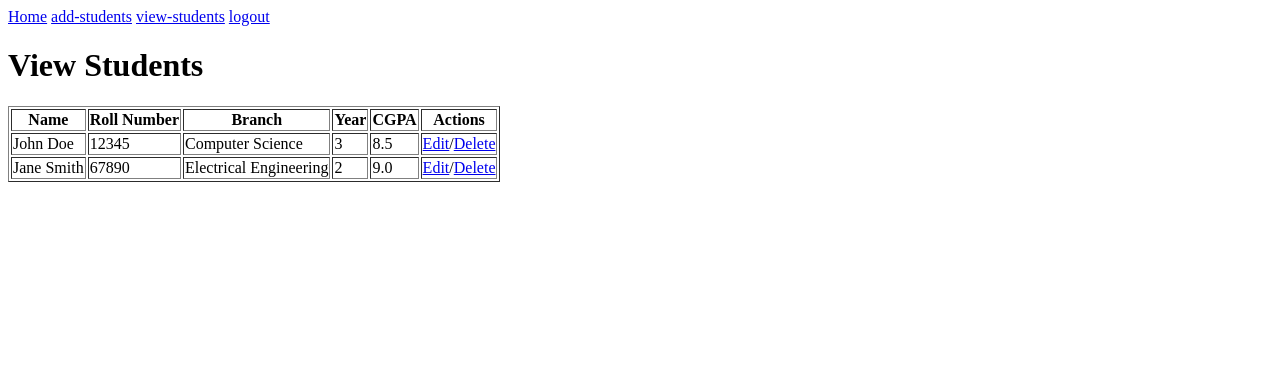
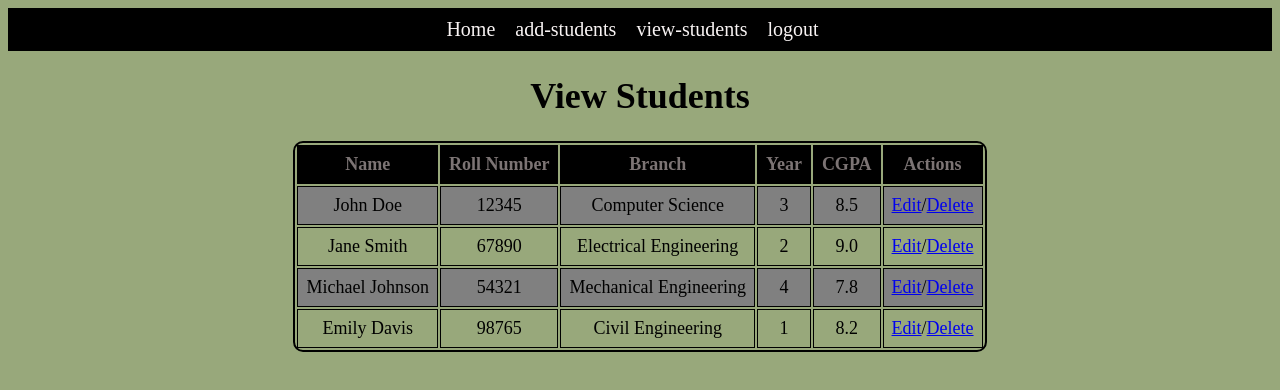
Before and after one commit to RamTeja-ops/FSDProject, a plain HTML site: page viewStudents.html in a window 1280 px wide. Drawn offline with Linux system fonts and the light colour scheme.

Commit message:
added styling part to my all files(Version-2)

```diff
--- /dev/null
+++ b/styles.css
@@ -0,0 +1,73 @@
+nav a{
+    margin-right: 15px;
+    text-decoration: none;
+    color: #f8f3f3;
+}
+nav a:hover{
+    color : rgb(255, 0, 0);
+    background-color: rgb(255, 255, 255);
+}
+nav{
+    font-size: 20px;
+    text-align: center;
+    background-color: black;
+    padding: 10px;
+    color: white;
+}
+body{
+    font-size: 18px;
+    text-align: center;
+    background-color: #98a87b;
+}
+form{
+    display:block;
+    margin: 0 auto;
+    border: 2px solid black;
+    width: 300px;
+    padding: 20px;
+    text-align: left;
+}
+label{
+    display: block;
+    margin: 10px;
+    /* padding: 5px; */
+}
+input{
+    width: 100%;
+    padding: 8px;
+    margin: 5px 0;
+    box-sizing: border-box;
+}
+button{
+    width: 100%;
+    margin-top:5px;
+    padding: 10px;
+    color: black;
+    background-color: beige;
+}
+tr:nth-child(even){
+    background-color: grey
+}
+table{
+    margin: 0 auto;
+    border: 2px solid black;
+    border-radius: 10px;
+    /* border-collapse: separate; */
+}
+td{
+    border: 1px solid black;
+    padding: 8px;
+}
+th{
+    border: 1px solid black;
+    padding: 8px;
+    background-color: black;
+    color: rgb(124, 116, 116);
+}
+td a:hover{
+    color : yellow;
+    font-weight: bold;
+    font-size: 18px;
+    border-radius:10px;
+    background-color: rgba(206, 180, 125, 0.829);
+}
--- a/viewStudents.html
+++ b/viewStudents.html
@@ -3,17 +3,18 @@
 <head>
     <meta charset="UTF-8">
     <meta name="viewport" content="width=device-width, initial-scale=1.0">
+    <link rel="stylesheet" href="styles.css">
     <title>view Students</title>
 </head>
 <body>
-    <div>
+    <nav>
         <a href="dashboard.html">Home</a>
         <a href="addStudents.html">add-students</a>
         <a href="viewStudents.html">view-students</a>
         <a href="logout.html">logout</a>
-    </div>
+    </nav>
     <h1>View Students</h1>
-    <table border="1">
+    <table>
         <tr>
             <th>Name</th>
             <th>Roll Number</th>
@@ -38,6 +39,22 @@
             <td>9.0</td>
             <td><a href="modifyDetails.html">Edit</a>/<a href="#">Delete</a></td>
         </tr>
+        <tr>
+            <td>Michael Johnson</td>
+            <td>54321</td>
+            <td>Mechanical Engineering</td>
+            <td>4</td>
+            <td>7.8</td>
+            <td><a href="modifyDetails.html">Edit</a>/<a href="#">Delete</a></td>
+        </tr>
+        <tr>
+            <td>Emily Davis</td>
+            <td>98765</td>
+            <td>Civil Engineering</td>
+            <td>1</td>
+            <td>8.2</td>
+            <td><a href="modifyDetails.html">Edit</a>/<a href="#">Delete</a></td>
+        </tr>
     </table>
 </body>
 </html>
```
Also changed, not shown: addStudents.html (+3 -2 lines), dashboard.html (+3 -2 lines), index.html (+3 -2 lines), login.html (+3 -2 lines), logout.html (+1 -0 lines), modifyDetails.html (+3 -2 lines), signup.html (+3 -2 lines).
